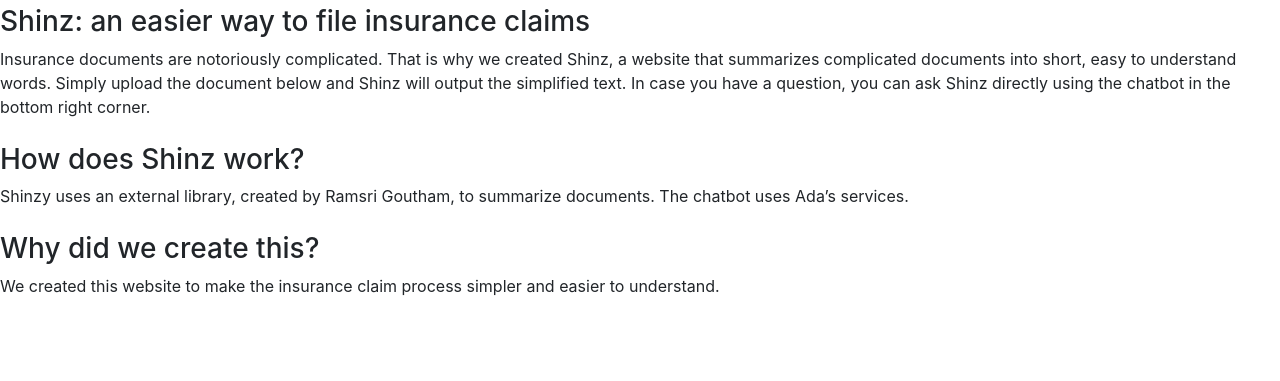
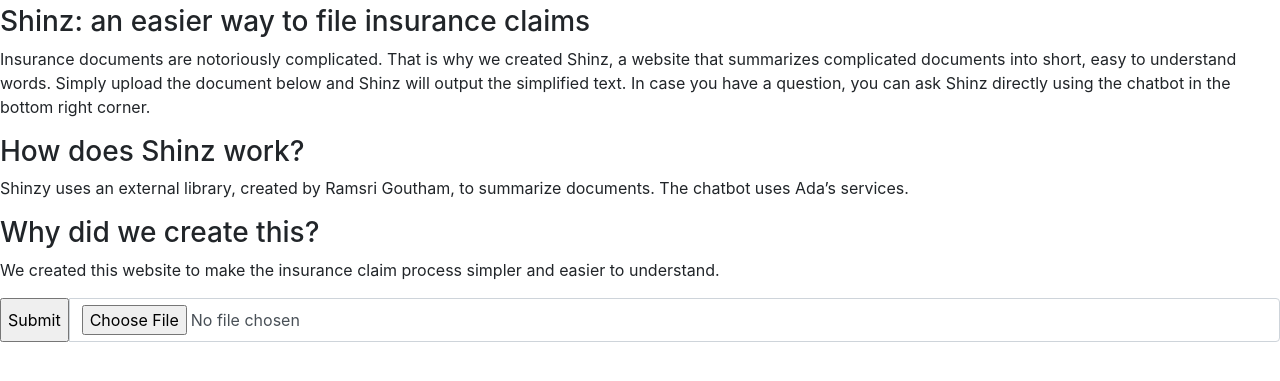
Before and after one commit to tommyhe6/shinz, a plain HTML site: page index.html in a window 1280 px wide. Shown: the part 99-480 px from the top of the page. Drawn offline with nearby package versions, Linux system fonts and the light colour scheme; files that its build step writes are made by us from their sources; a script that the page names is missing.

Commit message:
file submit

```diff
--- a/index.html
+++ b/index.html
@@ -29,28 +29,26 @@
         <h1>Shinz <br><br></h1>
     </header>
 
-    <h3>
-      Shinz: an easier way to file insurance claims
-    </h3>
+
     <main>
-      Insurance documents are notoriously complicated. That is why we created Shinz, a website that summarizes complicated documents into short, easy to understand words. Simply upload the document below and Shinz will output the simplified text. In case you have a question, you can ask Shinz directly using the chatbot in the bottom right corner.
-    <br><br></main>
+        <h3>Shinz: an easier way to file insurance claims</h3>
+        <p>Insurance documents are notoriously complicated. That is why we
+            created Shinz, a website that summarizes complicated documents into
+            short, easy to understand words. Simply upload the document below and
+            Shinz will output the simplified text. In case you have a question,
+            you can ask Shinz directly using the chatbot in the bottom right corner.</p>
+        <h3>How does Shinz work?</h3>
+        <p>Shinzy uses an external library, created by Ramsri Goutham, to summarize documents.
+            The chatbot uses Ada’s services.</p>
+        <h3>Why did we create this?</h3>
+        <p>We created this website to make the insurance claim process simpler and
+            easier to understand.</p>
 
-    <h3>
-      How does Shinz work?
-    </h3>
-    <main>
-      Shinzy uses an external library, created by Ramsri Goutham, to summarize documents. The chatbot uses Ada’s services.
-    <br><br></main>
-
-    <h3>
-      Why did we create this?
-    </h3>
-    <main>
-
+        <div class="input-group mb-3">
+            <input type="submit">
+            <input type="file" class="form-control" id="myFile" name="filename">
+        </div>
     </main>
-      We created this website to make the insurance claim process simpler and easier to understand.
-    <br><br></main>
 
     <footer>
     </footer>
```
